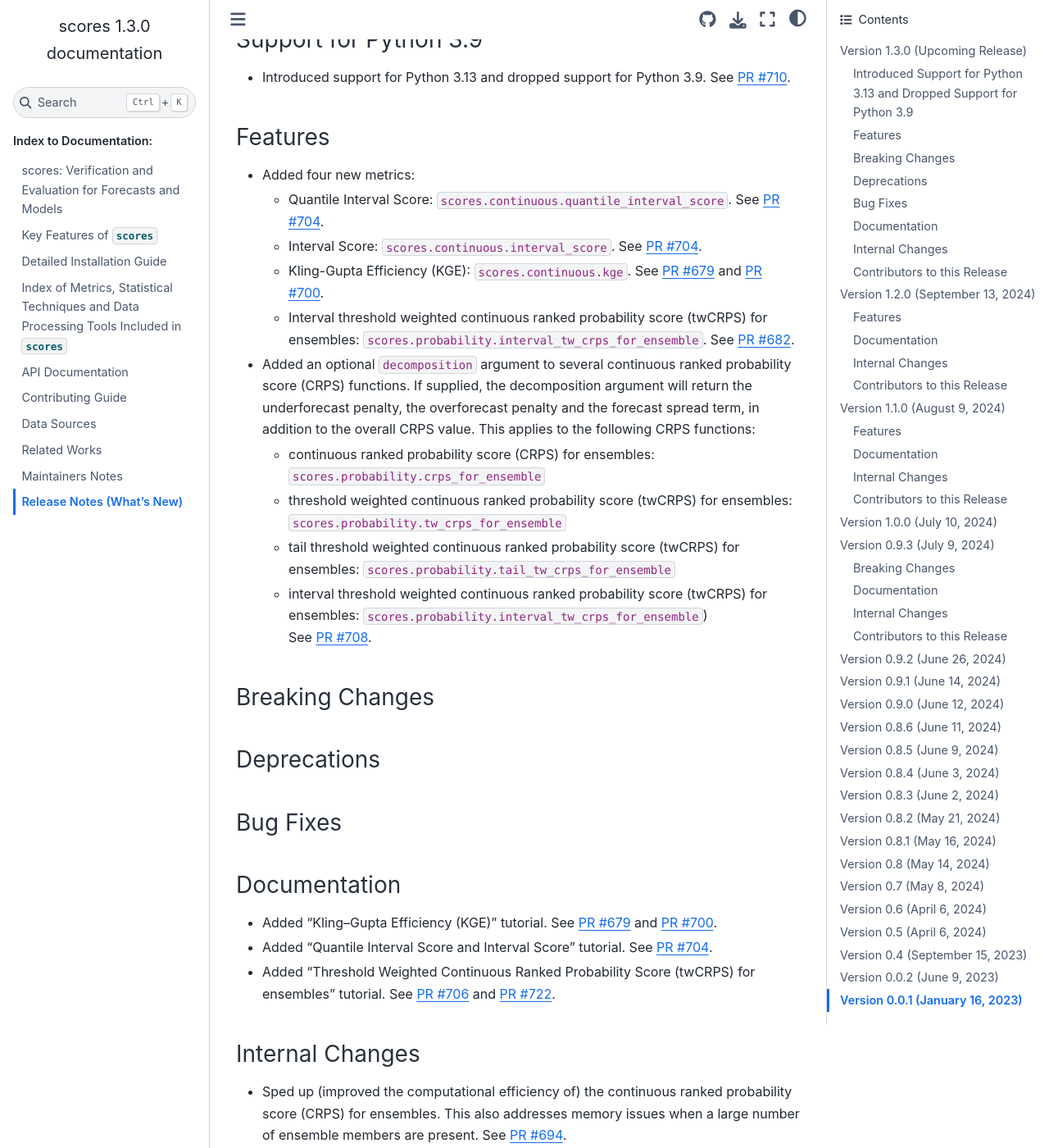
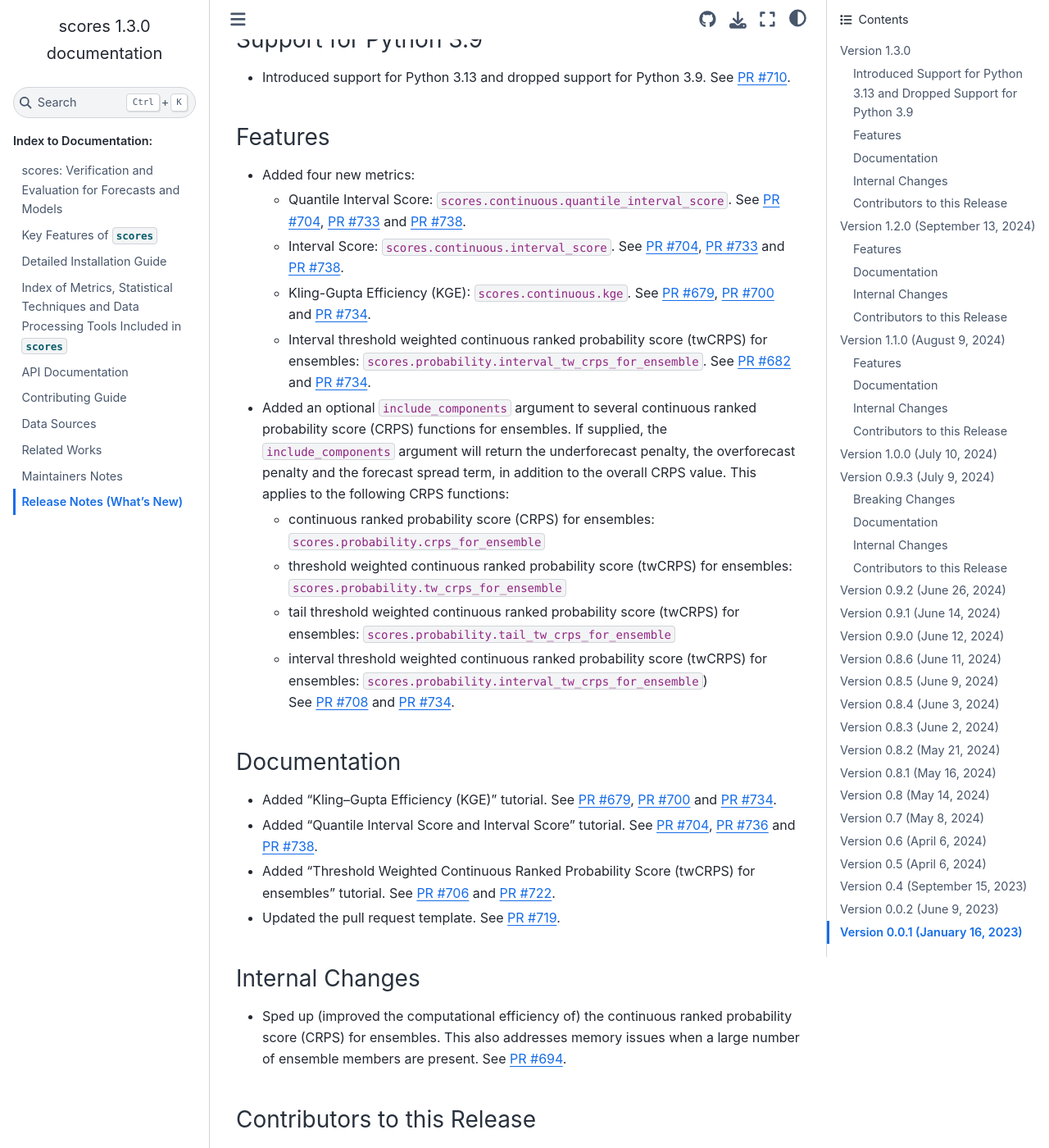
Before and after one commit to nci/scores, a Sphinx documentation site: the page built from docs/release_notes.md, in a window 1280 px wide and 1400 px high, scrolled down 313 px. Shown: the whole window at 82% size. Built offline with Sphinx 7.4.7 and the Sphinx Book theme 1.1.4, drawn with Linux system fonts in a browser that asks for light colours; pages that are not in the unit, such as notebooks, are missing from menus; some of the changed text lies outside the part shown.

Commit message:
Update release notes

```diff
--- a/docs/release_notes.md
+++ b/docs/release_notes.md
@@ -1,8 +1,8 @@
 # Release Notes (What's New)
 
-## Version 1.3.0 (Upcoming Release)
+## Version 1.3.0
 
-For a list of all changes in this release, see the [full changelog](https://github.com/nci/scores/compare/1.2.0...develop). Below are the changes we think users may wish to be aware of.
+For a list of all changes in this release, see the [full changelog](https://github.com/nci/scores/compare/1.2.0...1.3.0). Below are the changes we think users may wish to be aware of.
 
 ### Introduced Support for Python 3.13 and Dropped Support for Python 3.9
 
@@ -11,28 +11,23 @@ For a list of all changes in this release, see the [full changelog](https://gith
 ### Features
 
 - Added four new metrics:
-	- Quantile Interval Score: `scores.continuous.quantile_interval_score`. See [PR #704](https://github.com/nci/scores/pull/704).
-	- Interval Score: `scores.continuous.interval_score`. See [PR #704](https://github.com/nci/scores/pull/704).
-	- Kling-Gupta Efficiency (KGE): `scores.continuous.kge`. See [PR #679](https://github.com/nci/scores/pull/679) and [PR #700](https://github.com/nci/scores/pull/700).
-	- Interval threshold weighted continuous ranked probability score (twCRPS) for ensembles: `scores.probability.interval_tw_crps_for_ensemble`. See [PR #682](https://github.com/nci/scores/pull/682).
-- Added an optional `decomposition` argument to several continuous ranked probability score (CRPS) functions. If supplied, the decomposition argument will return the underforecast penalty, the overforecast penalty and the forecast spread term, in addition to the overall CRPS value. This applies to the following CRPS functions:
+	- Quantile Interval Score: `scores.continuous.quantile_interval_score`. See [PR #704](https://github.com/nci/scores/pull/704), [PR #733](https://github.com/nci/scores/pull/733) and [PR #738](https://github.com/nci/scores/pull/738).
+	- Interval Score: `scores.continuous.interval_score`. See [PR #704](https://github.com/nci/scores/pull/704), [PR #733](https://github.com/nci/scores/pull/733) and [PR #738](https://github.com/nci/scores/pull/738).
+	- Kling-Gupta Efficiency (KGE): `scores.continuous.kge`. See [PR #679](https://github.com/nci/scores/pull/679), [PR #700](https://github.com/nci/scores/pull/700) and [PR #734](https://github.com/nci/scores/pull/734).
+	- Interval threshold weighted continuous ranked probability score (twCRPS) for ensembles: `scores.probability.interval_tw_crps_for_ensemble`. See [PR #682](https://github.com/nci/scores/pull/682) and [PR #734](https://github.com/nci/scores/pull/734).
+- Added an optional `include_components` argument to several continuous ranked probability score (CRPS) functions for ensembles. If supplied, the `include_components` argument will return the underforecast penalty, the overforecast penalty and the forecast spread term, in addition to the overall CRPS value. This applies to the following CRPS functions:
 	- continuous ranked probability score (CRPS) for ensembles: `scores.probability.crps_for_ensemble`
 	- threshold weighted continuous ranked probability score (twCRPS) for ensembles: `scores.probability.tw_crps_for_ensemble`
 	- tail threshold weighted continuous ranked probability score (twCRPS) for ensembles: `scores.probability.tail_tw_crps_for_ensemble`
 	- interval threshold weighted continuous ranked probability score (twCRPS) for ensembles: `scores.probability.interval_tw_crps_for_ensemble`)
-	See [PR #708](https://github.com/nci/scores/pull/708).
-
-### Breaking Changes
-
-### Deprecations
-
-### Bug Fixes
+	See [PR #708](https://github.com/nci/scores/pull/708) and [PR #734](https://github.com/nci/scores/pull/734).
 
 ### Documentation
 
-- Added "Kling–Gupta Efficiency (KGE)" tutorial. See [PR #679](https://github.com/nci/scores/pull/679) and [PR #700](https://github.com/nci/scores/pull/700).
-- Added "Quantile Interval Score and Interval Score" tutorial. See [PR #704](https://github.com/nci/scores/pull/704).
+- Added "Kling–Gupta Efficiency (KGE)" tutorial. See [PR #679](https://github.com/nci/scores/pull/679), [PR #700](https://github.com/nci/scores/pull/700) and [PR #734](https://github.com/nci/scores/pull/734).
+- Added "Quantile Interval Score and Interval Score" tutorial. See [PR #704](https://github.com/nci/scores/pull/704), [PR #736](https://github.com/nci/scores/pull/736) and [PR #738](https://github.com/nci/scores/pull/738).
 - Added "Threshold Weighted Continuous Ranked Probability Score (twCRPS) for ensembles" tutorial. See [PR #706](https://github.com/nci/scores/pull/706) and [PR #722](https://github.com/nci/scores/pull/722).
+- Updated the pull request template. See [PR #719](https://github.com/nci/scores/pull/719).
 
 ### Internal Changes
 
```
